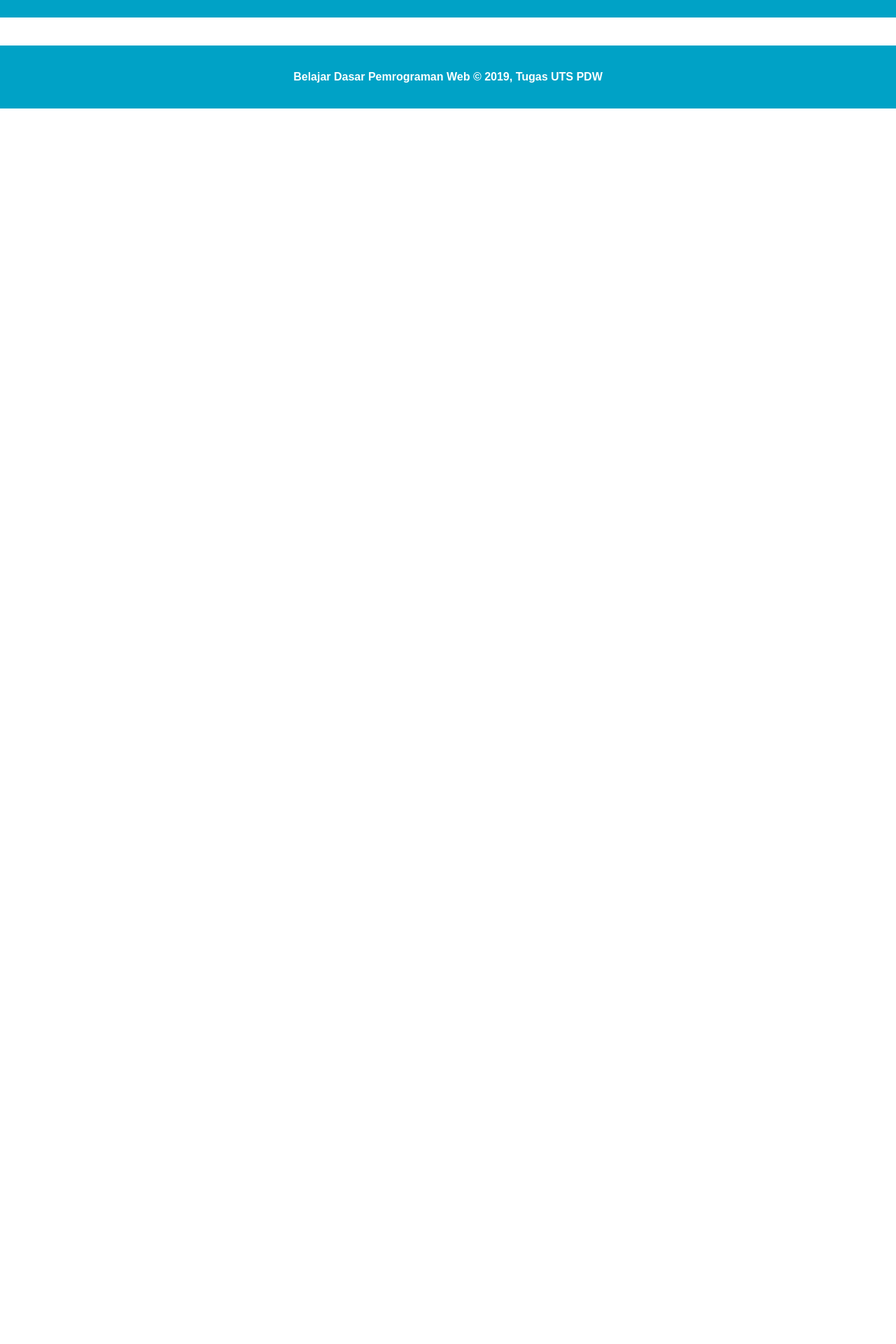
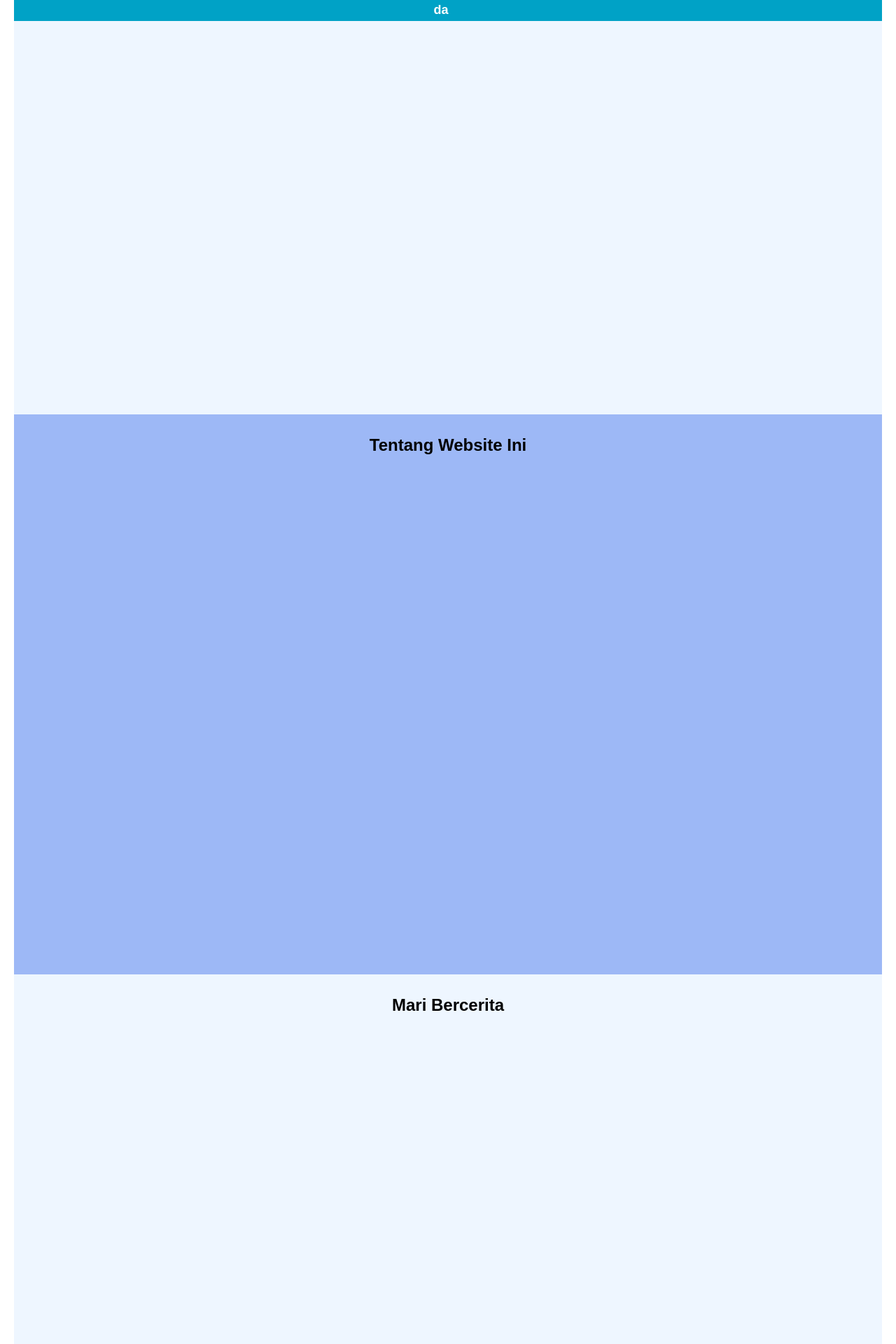
Before and after one commit to KholifAl/maricerita.id, a PHP site: page / in a window 1280 px wide. Shown: the part 306-2226 px from the top of the page at 70% size. Before the commit the page ends 461 px from the top, so only its background shows below. Run offline with PHP 8.4, Linux system fonts and the light colour scheme.

Commit message:
update tampilan

```diff
--- a/assets/style.css
+++ b/assets/style.css
@@ -1,11 +1,28 @@
 * {
     box-sizing: border-box;
+    padding: 0;
+    margin: 0;
 }
+
+:root {
+    --warna1: #eef6ff; /* Replace with your primary color value */
+    --warna2: #9db8f6; /* Replace with your secondary color value */
+  }
+
+.vh {
+    height: 100vh;
+    width: 100%;
+    text-align: center;
+    padding-top: 30px;
+}
+
+html {
+    scroll-behavior: smooth;
+}
+
 body {
     font-family: 'Poppins', sans-serif;
     font-weight: 600;
-    margin: 0;
-    padding: 0;
 }
 main {
     padding: 20px;
@@ -32,21 +49,45 @@
     font-weight: 400px;
     text-decoration: none;
     color: white;
+
 }
 nav a:hover {
     font-weight: bold;
 }
 nav li{
-    display: inline;
+    /* display: inline; */
     list-style-type: none;
     margin-right: 20px;
+
 }
 nav {
     background-color: #00a2c6;
     padding: 5px;
     position: sticky;
     top: 0;
+    gap: 20px;
+    justify-content: center;
+    display: flex;
+    justify-content: center;
 }
+
+/* SECTIONNN */
+#home {
+    background-color: var(--warna1);
+}
+#about {
+    background-color: var(--warna2);
+}
+#komentar {
+    background-color: var(--warna1);
+}
+#kami {
+    background-color: var(--warna2);
+}
+#contact {
+    background-color: var(--warna1);
+}
+
 .profile header {
     text-align: center;
 }
--- a/index.html
+++ b/index.html
@@ -14,6 +14,25 @@
 
 <body>
     <header>
+        <h2 class="logo">Logo.</h2>
+        <nav class="navigation">
+            <a href="#home" class="home">Home</a>
+            <a href="#about" class="about">About</a>
+            <a href="#komentar" class="about">Cerita</a>
+            <a href="#kata" class="about">Quotes</a>
+            <a href="#kami" class="news">Kami</a>
+            <a href="#contact" class="contact">Contact</a>
+        </nav>
+        <button class="btnLogin-popup">Login</button>
+        <div class="hamburger" id="hamburger">
+            <div class="bar"></div>
+            <div class="bar"></div>
+            <div class="bar"></div>
+        </div>
+    </header>
+
+    <main>
+    <section id="home" class="vh Judul">
         <div class="kepala">
             <h1>One Word For Today</h1>
             <h4>Website ini berisi tentang satu kata untuk hari ini kok yaa</h4>
@@ -23,13 +42,32 @@
                 <li><a href="#">da</a></li>
             </ul>
         </nav>
-    </header>
-    <main>
+    </section>
+
+    <section id="about" class="vh About">
+        <h1>Tentang Website Ini</h1>
+    </section>
+
+    <section id="komentar" class="vh Komentar">
+        <h1>Mari Bercerita</h1>
+    </section>
+
+    <section id="kata" class="vh Kata">
+        <h1>1 Kata Untuk Hari ini</h1>
+    </section>
+
+    <section id="kami" class="vh Kita">
+        <h1>Meet Us</h1>
+    </section>
+
+    <section id="contact" class="vh Mail">
+        <h1>Hubungi Kami</h1>
+    </section>
 
     </main>
+
     <footer>
         <p>Belajar Dasar Pemrograman Web &#169; 2019, Tugas UTS PDW</p>
     </footer>
 </body>
-
 </html>
```
Also changed, not shown: assets/img/gambar_utama.png (added).
